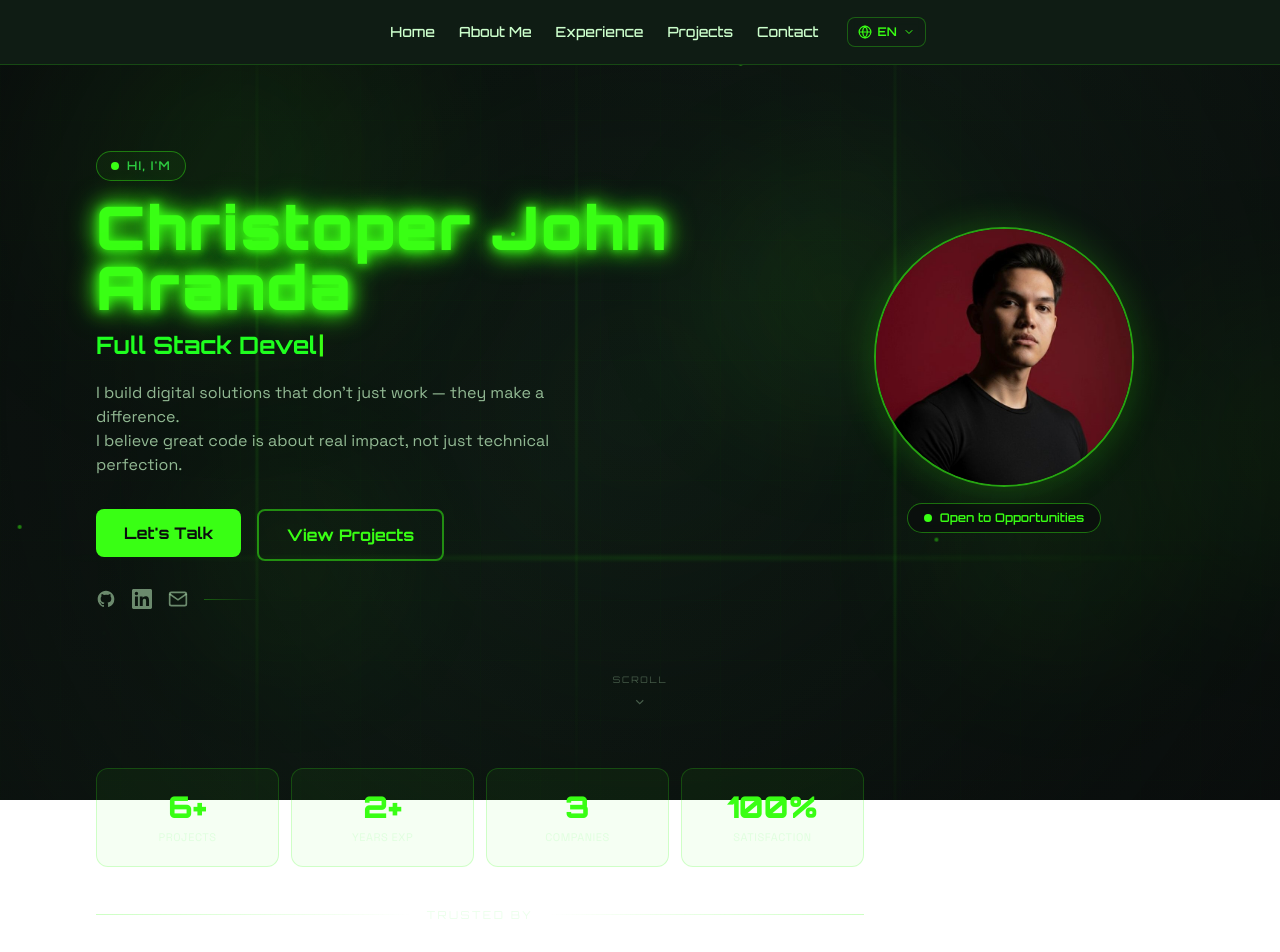
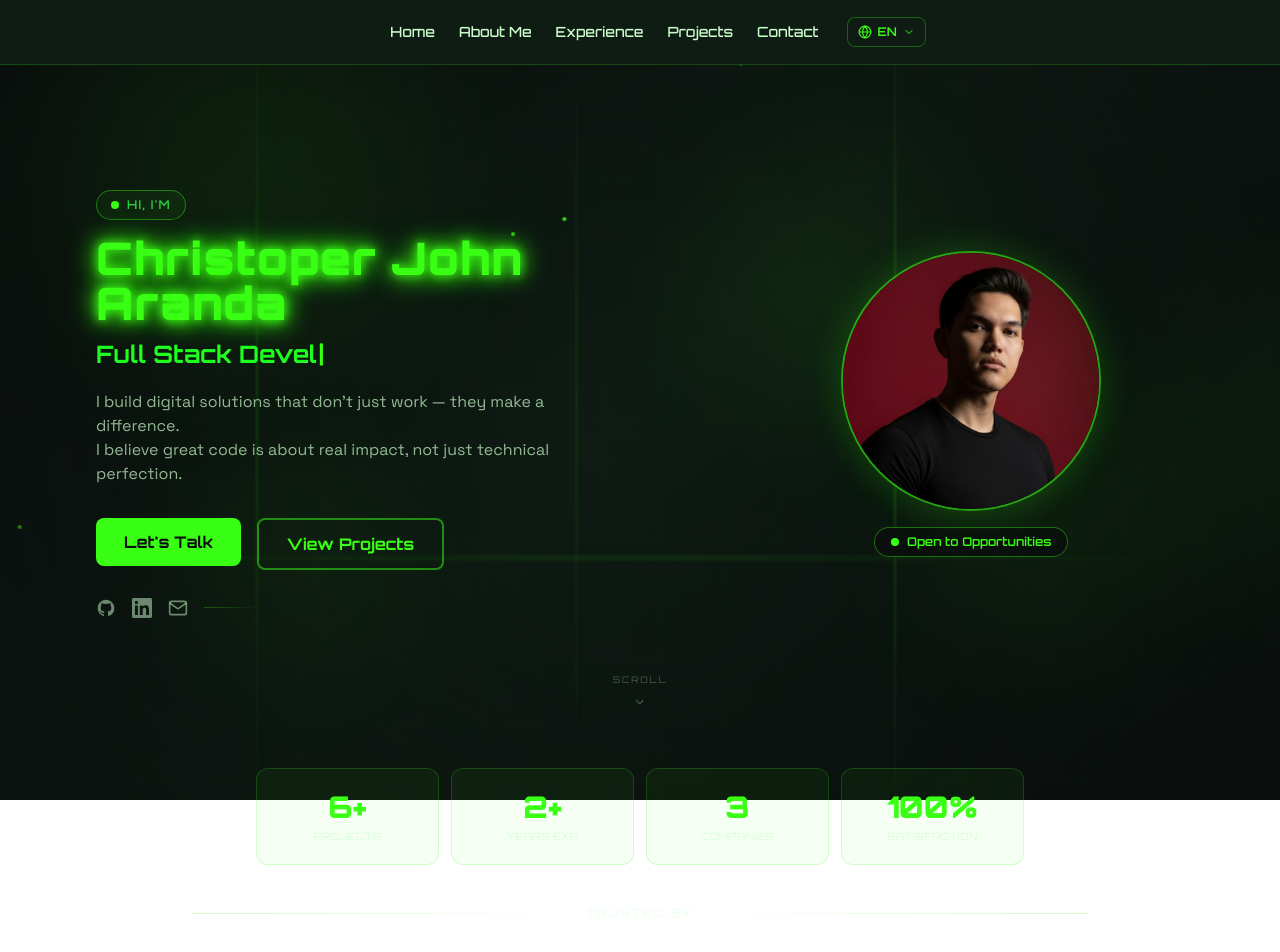
Before and after one commit to christoperjohnaranda/portfolio-2025, a Next.js app: page /en in a window 1280 px wide. Shown: the top 952 px of the page. Built offline with nearby package versions, Linux system fonts and the light colour scheme.

Commit message:
feat: implement responsive hero section with typewriter effect and animated components

```diff
--- a/src/app/[locale]/page.tsx
+++ b/src/app/[locale]/page.tsx
@@ -115,9 +115,9 @@ export default function Home() {
       {/* ══════════════ HERO ══════════════ */}
       <section
         className="relative min-h-[calc(100vh-72px)] flex flex-col justify-center
-                   px-6 sm:px-10 md:px-16 lg:px-24 pt-20 pb-12"
+                   px-6 sm:px-10 md:px-16 lg:px-24 pt-28 pb-8"
       >
-        <div className="grid grid-cols-1 lg:grid-cols-[1fr_320px] xl:grid-cols-[1fr_360px] gap-10 lg:gap-16 items-center w-full max-w-6xl mx-auto">
+        <div className="grid grid-cols-1 lg:grid-cols-[55%_45%] gap-10 lg:gap-8 items-center w-full max-w-6xl mx-auto">
 
           {/* ── LEFT: Text ── */}
           <motion.div
@@ -145,7 +145,7 @@ export default function Home() {
               initial={{ opacity: 0, y: 20 }}
               animate={{ opacity: 1, y: 0 }}
               transition={{ delay: 0.28, duration: 0.55 }}
-              className={`text-4xl sm:text-5xl lg:text-5xl xl:text-6xl font-black leading-[1.1]
+              className={`text-3xl sm:text-4xl md:text-5xl lg:text-[2.4rem] xl:text-[2.8rem] 2xl:text-5xl font-black leading-[1.1]
                           text-neonGreen neon-glow tracking-wide ${orbitron.className}`}
             >
               {t('name')}
@@ -299,7 +299,7 @@ export default function Home() {
       {/* ══════════════ STATS ══════════════ */}
       <section className="px-6 sm:px-10 md:px-16 lg:px-24 py-10">
         <motion.div
-          className="grid grid-cols-2 md:grid-cols-4 gap-3 max-w-3xl mx-auto lg:ml-0"
+          className="grid grid-cols-2 md:grid-cols-4 gap-3 max-w-3xl mx-auto"
           initial={{ opacity: 0, y: 30 }}
           whileInView={{ opacity: 1, y: 0 }}
           viewport={{ once: true }}
@@ -319,7 +319,7 @@ export default function Home() {
               <span className={`text-2xl md:text-3xl font-black text-neonGreen ${orbitron.className}`}>
                 <Counter target={s.value} suffix={s.suffix} />
               </span>
-              <span className="text-[11px] text-lightGreen/50 mt-1 uppercase tracking-wider">
+              <span className={`text-[10px] text-lightGreen/70 mt-1 uppercase tracking-wider ${orbitron.className}`}>
                 {s.label}
               </span>
             </motion.div>
@@ -330,7 +330,7 @@ export default function Home() {
       {/* ══════════════ TRUSTED BY ══════════════ */}
       <section className="px-6 sm:px-10 md:px-16 lg:px-24 pb-14">
         {/* Divider label */}
-        <div className="flex items-center gap-4 mb-8 max-w-3xl mx-auto lg:ml-0">
+        <div className="flex items-center gap-4 mb-8 max-w-4xl mx-auto">
           <div className="h-px flex-1 bg-gradient-to-r from-neonGreen/25 to-transparent" />
           <span className={`text-[11px] tracking-[0.22em] uppercase text-lightGreen/40 ${orbitron.className}`}>
             {t('workedWith')}
@@ -339,7 +339,7 @@ export default function Home() {
         </div>
 
         {/* Logos */}
-        <div className="flex flex-wrap justify-center lg:justify-start items-center gap-6 md:gap-8">
+        <div className="flex flex-wrap justify-center items-center gap-6 md:gap-10 max-w-5xl mx-auto">
           {logos.map((logo, i) => (
             <motion.div
               key={i}
```
